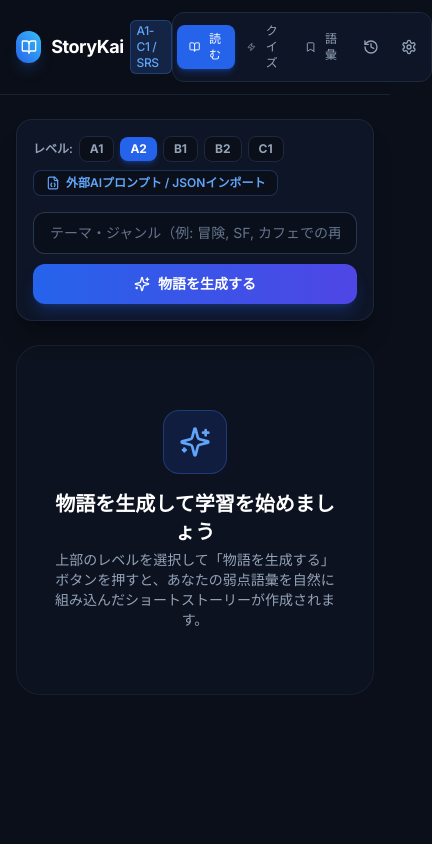
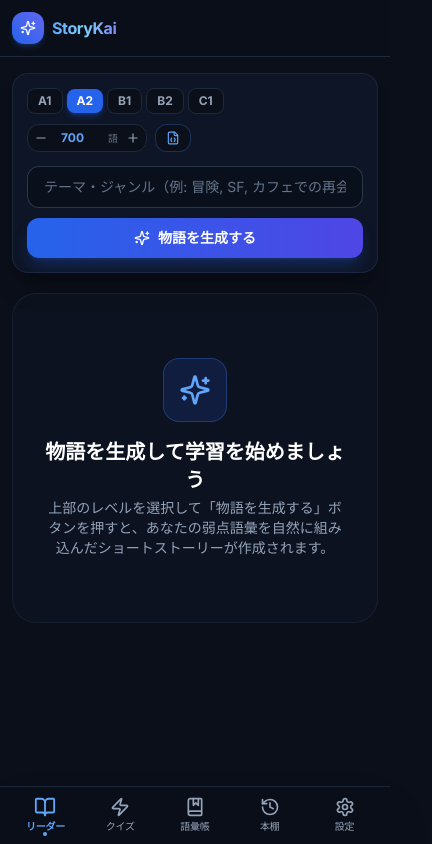
Before and after one commit to mews-iidx/english_story_generator_kai, a React (Vite) app: page / in a window 390 px wide. Shown: the whole page, 432 px wide, since content can reach past the window. Built offline with nearby package versions, Linux system fonts and the light colour scheme.

Commit message:
Fix mobile navigation with native-like bottom bar and add customizable word count selector with spinner (default 700 words)

```diff
--- a/src/App.tsx
+++ b/src/App.tsx
@@ -108,7 +108,7 @@ export const App: React.FC = () => {
   };
 
   // ストーリー生成ハンドラー
-  const handleGenerateStory = async (userPrompt?: string) => {
+  const handleGenerateStory = async (userPrompt?: string, wordCount = 700) => {
     if (!settings.geminiApiKey) {
       alert('Gemini APIキーが設定されていません。右上の「設定」からAPIキーを入力してください。');
       setActiveTab('settings');
@@ -126,6 +126,7 @@ export const App: React.FC = () => {
         userPrompt,
         targetVocabs: dueVocabs,
         recentSummaries,
+        targetWordCount: wordCount,
       });
 
       const newStory = res.story;
@@ -357,7 +358,7 @@ export const App: React.FC = () => {
         onSyncClick={handleGoogleManualSync}
       />
 
-      <main className="flex-1 pb-28">
+      <main className="flex-1 pb-24 md:pb-12">
         {/* 1. Reader Tab */}
         {activeTab === 'reader' && (
           <ReaderView
--- a/src/components/Header.tsx
+++ b/src/components/Header.tsx
@@ -1,5 +1,5 @@
 import React from 'react';
-import { BookOpen, Bookmark, History, Settings, Cloud, RefreshCw, Zap } from 'lucide-react';
+import { BookOpen, Sparkles, BookMarked, History, Settings, RefreshCw, Zap } from 'lucide-react';
 
 export type NavTab = 'reader' | 'quiz' | 'vocab' | 'history' | 'settings';
 
@@ -7,9 +7,16 @@ interface HeaderProps {
   activeTab: NavTab;
   setActiveTab: (tab: NavTab) => void;
   dueCount: number;
-  isSyncing?: boolean;
-  hasGoogleSync?: boolean;
-  onSyncClick?: () => void;
+  isSyncing: boolean;
+  hasGoogleSync: boolean;
+  onSyncClick: () => void;
+}
+
+interface TabItem {
+  id: NavTab;
+  label: string;
+  icon: React.ComponentType<{ className?: string }>;
+  badge?: number;
 }
 
 export const Header: React.FC<HeaderProps> = ({
@@ -20,116 +27,112 @@ export const Header: React.FC<HeaderProps> = ({
   hasGoogleSync,
   onSyncClick,
 }) => {
+  const tabs: TabItem[] = [
+    { id: 'reader', label: 'リーダー', icon: BookOpen },
+    { id: 'quiz', label: 'クイズ', icon: Zap },
+    { id: 'vocab', label: '語彙帳', icon: BookMarked, badge: dueCount > 0 ? dueCount : undefined },
+    { id: 'history', label: '本棚', icon: History },
+    { id: 'settings', label: '設定', icon: Settings },
+  ];
+
   return (
-    <header className="sticky top-0 z-40 bg-slate-950/85 backdrop-blur-md border-b border-slate-800/80 px-4 py-3">
-      <div className="max-w-4xl mx-auto flex items-center justify-between">
+    <>
+      {/* 1. Desktop & Mobile Top Header (Clean & Minimal) */}
+      <header className="sticky top-0 z-40 bg-slate-950/90 backdrop-blur-md border-b border-slate-800">
+        <div className="max-w-5xl mx-auto px-3 sm:px-6 h-14 flex items-center justify-between">
+          {/* Logo */}
           <div
             onClick={() => setActiveTab('reader')}
-          className="flex items-center space-x-2.5 cursor-pointer select-none"
+            className="flex items-center space-x-2 cursor-pointer group"
           >
-          <div className="w-8 h-8 rounded-xl bg-gradient-to-tr from-blue-600 to-sky-400 flex items-center justify-center shadow-lg shadow-blue-500/20">
-            <BookOpen className="w-4 h-4 text-white" />
+            <div className="w-8 h-8 rounded-xl bg-gradient-to-tr from-blue-600 to-indigo-500 flex items-center justify-center shadow-md shadow-blue-500/20 group-hover:scale-105 transition-transform">
+              <Sparkles className="w-4 h-4 text-white" />
             </div>
-          <div>
-            <span className="text-lg font-bold tracking-tight text-white flex items-center gap-1.5">
-              StoryKai <span className="text-xs px-1.5 py-0.5 rounded-md bg-blue-500/20 text-blue-400 border border-blue-500/30 font-medium">A1-C1 / SRS</span>
+            <div className="flex items-baseline space-x-1.5">
+              <span className="font-extrabold text-base sm:text-lg tracking-tight bg-gradient-to-r from-blue-400 via-sky-300 to-indigo-400 bg-clip-text text-transparent">
+                StoryKai
+              </span>
+              <span className="text-[10px] uppercase font-bold text-blue-500/80 tracking-widest hidden sm:inline">
+                Reader
               </span>
             </div>
           </div>
 
-        <div className="flex items-center space-x-1 sm:space-x-2">
+          {/* Desktop Navigation Tabs (Hidden on mobile) */}
+          <nav className="hidden md:flex items-center space-x-1 bg-slate-900/90 p-1 rounded-2xl border border-slate-800">
+            {tabs.map((tab) => {
+              const Icon = tab.icon;
+              const isActive = activeTab === tab.id;
+              return (
+                <button
+                  key={tab.id}
+                  onClick={() => setActiveTab(tab.id)}
+                  className={`relative flex items-center space-x-2 px-3.5 py-1.5 rounded-xl text-xs font-semibold transition-all ${
+                    isActive
+                      ? 'bg-blue-600 text-white shadow-md shadow-blue-600/30'
+                      : 'text-slate-400 hover:text-slate-200 hover:bg-slate-800/60'
+                  }`}
+                >
+                  <Icon className="w-4 h-4" />
+                  <span>{tab.label}</span>
+                  {tab.badge !== undefined && (
+                    <span className="ml-1 px-1.5 py-0.2 rounded-full text-[10px] font-bold bg-amber-500 text-slate-950">
+                      {tab.badge}
+                    </span>
+                  )}
+                </button>
+              );
+            })}
+          </nav>
+
+          {/* Right Action (Google Sync Indicator) */}
+          <div className="flex items-center space-x-2">
             {hasGoogleSync && (
               <button
                 onClick={onSyncClick}
                 disabled={isSyncing}
-              className={`p-2 rounded-lg text-xs font-medium flex items-center space-x-1.5 transition-all ${
-                isSyncing
-                  ? 'bg-blue-950/60 text-blue-400 border border-blue-500/30 animate-pulse'
-                  : 'text-slate-400 hover:text-slate-200 hover:bg-slate-900 border border-transparent'
-              }`}
-              title="Googleスプレッドシートと同期"
+                title="Google Drive同期"
+                className="flex items-center space-x-1 px-2.5 py-1.5 rounded-xl bg-slate-900 border border-slate-800 hover:bg-slate-850 text-slate-400 hover:text-blue-400 text-xs transition-colors"
               >
-              {isSyncing ? (
-                <RefreshCw className="w-4 h-4 animate-spin text-blue-400" />
-              ) : (
-                <Cloud className="w-4 h-4 text-blue-400" />
-              )}
-              <span className="hidden sm:inline">Drive同期</span>
+                <RefreshCw className={`w-3.5 h-3.5 text-blue-400 ${isSyncing ? 'animate-spin' : ''}`} />
+                <span className="hidden sm:inline text-[11px] font-medium">Drive同期</span>
               </button>
             )}
-
-          <nav className="flex items-center bg-slate-900/90 border border-slate-800 rounded-xl p-1">
-            {/* 1. Reader */}
-            <button
-              onClick={() => setActiveTab('reader')}
-              className={`flex items-center space-x-1.5 px-3 py-1.5 rounded-lg text-xs sm:text-sm font-medium transition-all ${
-                activeTab === 'reader'
-                  ? 'bg-blue-600 text-white shadow-md shadow-blue-600/30'
-                  : 'text-slate-400 hover:text-slate-200 hover:bg-slate-800/60'
-              }`}
-            >
-              <BookOpen className="w-4 h-4" />
-              <span>読む</span>
-            </button>
-
-            {/* 2. Quiz */}
-            <button
-              onClick={() => setActiveTab('quiz')}
-              className={`flex items-center space-x-1.5 px-3 py-1.5 rounded-lg text-xs sm:text-sm font-medium transition-all ${
-                activeTab === 'quiz'
-                  ? 'bg-blue-600 text-white shadow-md shadow-blue-600/30'
-                  : 'text-slate-400 hover:text-slate-200 hover:bg-slate-800/60'
-              }`}
-            >
-              <Zap className="w-4 h-4" />
-              <span>クイズ</span>
-            </button>
-
-            {/* 3. Vocab */}
-            <button
-              onClick={() => setActiveTab('vocab')}
-              className={`relative flex items-center space-x-1.5 px-3 py-1.5 rounded-lg text-xs sm:text-sm font-medium transition-all ${
-                activeTab === 'vocab'
-                  ? 'bg-blue-600 text-white shadow-md shadow-blue-600/30'
-                  : 'text-slate-400 hover:text-slate-200 hover:bg-slate-800/60'
-              }`}
-            >
-              <Bookmark className="w-4 h-4" />
-              <span>語彙</span>
-              {dueCount > 0 && (
-                <span className="ml-1 px-1.5 py-0.2 rounded-full text-[10px] font-bold bg-amber-500 text-slate-950">
-                  {dueCount}
-                </span>
-              )}
-            </button>
-
-            {/* 4. History */}
-            <button
-              onClick={() => setActiveTab('history')}
-              className={`flex items-center space-x-1.5 px-3 py-1.5 rounded-lg text-xs sm:text-sm font-medium transition-all ${
-                activeTab === 'history'
-                  ? 'bg-blue-600 text-white shadow-md shadow-blue-600/30'
-                  : 'text-slate-400 hover:text-slate-200 hover:bg-slate-800/60'
-              }`}
-            >
-              <History className="w-4 h-4" />
-              <span className="hidden sm:inline">履歴</span>
-            </button>
-
-            {/* 5. Settings */}
-            <button
-              onClick={() => setActiveTab('settings')}
-              className={`flex items-center space-x-1.5 px-2.5 sm:px-3 py-1.5 rounded-lg text-xs sm:text-sm font-medium transition-all ${
-                activeTab === 'settings'
-                  ? 'bg-blue-600 text-white shadow-md shadow-blue-600/30'
-                  : 'text-slate-400 hover:text-slate-200 hover:bg-slate-800/60'
-              }`}
-            >
-              <Settings className="w-4 h-4" />
-            </button>
-          </nav>
           </div>
         </div>
       </header>
+
+      {/* 2. Mobile Bottom Navigation Bar (App-like fixed bottom bar) */}
+      <nav className="md:hidden fixed bottom-0 left-0 right-0 z-40 bg-slate-950/95 backdrop-blur-lg border-t border-slate-800/90 px-2 py-1.5 flex items-center justify-around shadow-2xl safe-area-pb">
+        {tabs.map((tab) => {
+          const Icon = tab.icon;
+          const isActive = activeTab === tab.id;
+          return (
+            <button
+              key={tab.id}
+              onClick={() => setActiveTab(tab.id)}
+              className={`relative flex flex-col items-center justify-center py-1 px-2.5 rounded-xl transition-all flex-1 ${
+                isActive
+                  ? 'text-blue-400 font-bold'
+                  : 'text-slate-400 hover:text-slate-200'
+              }`}
+            >
+              <div className="relative">
+                <Icon className={`w-5 h-5 transition-transform ${isActive ? 'scale-110' : ''}`} />
+                {tab.badge !== undefined && (
+                  <span className="absolute -top-1 -right-2.5 min-w-[16px] h-4 px-1 rounded-full text-[9px] font-bold bg-amber-500 text-slate-950 flex items-center justify-center">
+                    {tab.badge}
+                  </span>
+                )}
+              </div>
+              <span className="text-[10px] mt-0.5 tracking-tight">{tab.label}</span>
+              {isActive && (
+                <span className="absolute bottom-0.5 w-1 h-1 bg-blue-400 rounded-full" />
+              )}
+            </button>
+          );
+        })}
+      </nav>
+    </>
   );
 };
--- a/src/components/ImportStoryModal.tsx
+++ b/src/components/ImportStoryModal.tsx
@@ -1,7 +1,7 @@
 import React, { useState } from 'react';
 import { CefrLevel } from '../types/settings';
 import { Story } from '../types/story';
-import { Copy, Check, FileJson, X, Sparkles, Download } from 'lucide-react';
+import { Copy, Check, FileJson, X, Sparkles, Download, Minus, Plus } from 'lucide-react';
 import { buildExternalPromptTemplate, parseRobustStoryJson } from '../utils/jsonParser';
 
 interface ImportStoryModalProps {
@@ -21,13 +21,14 @@ export const ImportStoryModal: React.FC<ImportStoryModalProps> = ({
 }) => {
   const [activeTab, setActiveTab] = useState<'prompt' | 'import'>('prompt');
   const [selectedGenre, setSelectedGenre] = useState('Adventure');
+  const [wordCount, setWordCount] = useState<number>(700);
   const [jsonInput, setJsonInput] = useState('');
   const [isCopied, setIsCopied] = useState(false);
   const [errorMsg, setErrorMsg] = useState<string | null>(null);
 
   if (!isOpen) return null;
 
-  const promptText = buildExternalPromptTemplate(cefrLevel, dueVocabs, selectedGenre);
+  const promptText = buildExternalPromptTemplate(cefrLevel, dueVocabs, selectedGenre, wordCount);
 
   const handleCopyPrompt = () => {
     navigator.clipboard.writeText(promptText);
@@ -54,6 +55,7 @@ export const ImportStoryModal: React.FC<ImportStoryModalProps> = ({
         targetVocabList: parsed.target_vocab_used || dueVocabs,
         genres: parsed.genres && parsed.genres.length > 0 ? parsed.genres : [selectedGenre],
         cefrLevel,
+        targetWordCount: wordCount,
         createdAt: new Date().toISOString(),
       };
 
@@ -124,7 +126,8 @@ export const ImportStoryModal: React.FC<ImportStoryModalProps> = ({
 
         {activeTab === 'prompt' && (
           <div className="space-y-3.5 flex-1 overflow-y-auto pr-1">
-            <div className="space-y-1.5">
+            <div className="flex flex-col sm:flex-row items-start sm:items-center justify-between gap-2.5">
+              <div className="space-y-1">
                 <label className="text-xs font-semibold text-slate-300">希望ジャンル:</label>
                 <div className="flex flex-wrap gap-1.5">
                   {genres.map(g => (
@@ -132,7 +135,7 @@ export const ImportStoryModal: React.FC<ImportStoryModalProps> = ({
                       key={g}
                       type="button"
                       onClick={() => setSelectedGenre(g)}
-                    className={`px-2.5 py-1 rounded-lg text-xs font-medium transition-all ${
+                      className={`px-2 py-0.5 rounded-lg text-xs font-medium transition-all ${
                         selectedGenre === g
                           ? 'bg-blue-600 text-white border border-blue-400/30'
                           : 'bg-slate-950 text-slate-400 hover:text-slate-200 border border-slate-800'
@@ -144,10 +147,42 @@ export const ImportStoryModal: React.FC<ImportStoryModalProps> = ({
                 </div>
               </div>
 
+              {/* Word Count Spinner */}
+              <div className="space-y-1 flex-shrink-0">
+                <label className="text-xs font-semibold text-slate-300 block">目標単語数:</label>
+                <div className="flex items-center bg-slate-950 border border-slate-800 rounded-xl p-0.5">
+                  <button
+                    type="button"
+                    onClick={() => setWordCount(w => Math.max(100, (w || 700) - 100))}
+                    className="p-1 text-slate-400 hover:text-white rounded"
+                  >
+                    <Minus className="w-3.5 h-3.5" />
+                  </button>
+                  <input
+                    type="number"
+                    step="100"
+                    min="100"
+                    max="2500"
+                    value={wordCount}
+                    onChange={(e) => setWordCount(Number(e.target.value) || 700)}
+                    className="w-14 bg-transparent text-center text-xs font-bold text-blue-400 outline-none"
+                  />
+                  <span className="text-[10px] text-slate-500 pr-1">語</span>
+                  <button
+                    type="button"
+                    onClick={() => setWordCount(w => Math.min(2500, (w || 700) + 100))}
+                    className="p-1 text-slate-400 hover:text-white rounded"
+                  >
+                    <Plus className="w-3.5 h-3.5" />
+                  </button>
+                </div>
+              </div>
+            </div>
+
             <div className="space-y-1.5">
               <div className="flex items-center justify-between">
                 <label className="text-xs font-semibold text-slate-300">
-                  生成用プロンプト (レベル: <span className="text-blue-400 font-bold">{cefrLevel}</span>, 復習語彙: <span className="text-amber-400 font-bold">{dueVocabs.length}個</span> 注入):
+                  生成用プロンプト (レベル: <span className="text-blue-400 font-bold">{cefrLevel}</span>, 語数: <span className="text-blue-400 font-bold">約{wordCount}語</span>, 復習語彙: <span className="text-amber-400 font-bold">{dueVocabs.length}個</span>):
                 </label>
                 {isCopied && (
                   <span className="text-xs text-blue-400 font-bold flex items-center gap-1 animate-fadeIn">
@@ -158,7 +193,7 @@ export const ImportStoryModal: React.FC<ImportStoryModalProps> = ({
               <textarea
                 readOnly
                 value={promptText}
-                rows={8}
+                rows={7}
                 className="w-full bg-slate-950 border border-slate-800 rounded-xl p-3 text-xs text-slate-300 font-mono leading-relaxed outline-none select-all"
               />
             </div>
--- a/src/components/ReaderView.tsx
+++ b/src/components/ReaderView.tsx
@@ -2,7 +2,7 @@ import React, { useState, useEffect, useMemo } from 'react';
 import { Story } from '../types/story';
 import { VocabItem } from '../types/vocab';
 import { CefrLevel } from '../types/settings';
-import { Sparkles, Languages, CheckCircle2, ChevronDown, ChevronUp, Volume2, RefreshCw, FileJson, Tag } from 'lucide-react';
+import { Sparkles, Languages, CheckCircle2, ChevronDown, ChevronUp, Volume2, RefreshCw, FileJson, Tag, Minus, Plus } from 'lucide-react';
 import confetti from 'canvas-confetti';
 import { speakText } from '../utils/speech';
 
@@ -12,7 +12,7 @@ interface ReaderViewProps {
   currentLevel: CefrLevel;
   onLevelChange: (level: CefrLevel) => void;
   isGenerating: boolean;
-  onGenerate: (userPrompt?: string) => Promise<void>;
+  onGenerate: (userPrompt?: string, wordCount?: number) => Promise<void>;
   onWordOrPhraseTap: (text: string, contextSentence: string) => void;
   selectedPhrase: string;
   onClearSelection: () => void;
@@ -45,6 +45,7 @@ export const ReaderView: React.FC<ReaderViewProps> = ({
   onLapseVocab,
 }) => {
   const [promptInput, setPromptInput] = useState('');
+  const [wordCount, setWordCount] = useState<number>(700);
   const [showTranslation, setShowTranslation] = useState(false);
   const [isFinished, setIsFinished] = useState(false);
   const [tappedWordsDuringStory, setTappedWordsDuringStory] = useState<Set<string>>(new Set());
@@ -249,26 +250,22 @@ export const ReaderView: React.FC<ReaderViewProps> = ({
     });
   };
 
+  const changeWordCount = (delta: number) => {
+    setWordCount(prev => Math.max(100, Math.min(2500, (prev || 700) + delta)));
+  };
+
   return (
-    <div className="max-w-3xl mx-auto px-4 py-6 space-y-6">
-      {/* 1. Generator & Import Control Bar */}
-      <div className="bg-slate-900/90 border border-slate-800/90 rounded-2xl p-4 sm:p-5 shadow-xl shadow-black/20 space-y-4">
-        <div className="flex items-center justify-between flex-wrap gap-2">
-          <div className="flex items-center space-x-1.5">
-            <span className="text-xs font-semibold text-slate-400">レベル:</span>
-            {(['A1', 'A2', 'B1', 'B2', 'C1'] as const).map((lvl) => {
-              const desc = {
-                A1: '超初級(中学1-2年)',
-                A2: '初級(中学3年-日常)',
-                B1: '中級(日常会話)',
-                B2: '中上級(自然な表現)',
-                C1: '上級(高度な英語)',
-              }[lvl];
-              return (
+    <div className="max-w-3xl mx-auto px-3 sm:px-4 py-4 sm:py-6 space-y-5">
+      {/* 1. Generator & Word Count Control Bar */}
+      <div className="bg-slate-900/90 border border-slate-800/90 rounded-2xl p-3.5 sm:p-5 shadow-xl shadow-black/20 space-y-3.5">
+        {/* Level & Word Count Controls */}
+        <div className="flex items-center justify-between flex-wrap gap-2.5">
+          {/* Level Pills */}
+          <div className="flex items-center space-x-1">
+            {(['A1', 'A2', 'B1', 'B2', 'C1'] as const).map((lvl) => (
               <button
                 key={lvl}
                 onClick={() => onLevelChange(lvl)}
-                  title={desc}
                 className={`px-2.5 py-1 rounded-lg text-xs font-bold transition-all ${
                   currentLevel === lvl
                     ? 'bg-blue-600 text-white shadow-md shadow-blue-600/30'
@@ -277,20 +274,54 @@ export const ReaderView: React.FC<ReaderViewProps> = ({
               >
                 {lvl}
               </button>
-              );
-            })}
+            ))}
+          </div>
+
+          {/* Word Count Spinner & Import */}
+          <div className="flex items-center space-x-2">
+            {/* Word Count Selector */}
+            <div className="flex items-center bg-slate-950 border border-slate-800 rounded-xl p-0.5">
+              <span className="text-[11px] text-slate-400 font-medium px-2 hidden sm:inline">語数:</span>
+              <button
+                type="button"
+                onClick={() => changeWordCount(-100)}
+                className="p-1 text-slate-400 hover:text-white hover:bg-slate-800 rounded-lg transition-colors"
+                title="100語減らす"
+              >
+                <Minus className="w-3.5 h-3.5" />
+              </button>
+              <input
+                type="number"
+                step="100"
+                min="100"
+                max="2500"
+                value={wordCount}
+                onChange={(e) => setWordCount(Number(e.target.value) || 700)}
+                className="w-14 bg-transparent text-center text-xs font-bold text-blue-400 outline-none"
+              />
+              <span className="text-[10px] text-slate-500 pr-1">語</span>
+              <button
+                type="button"
+                onClick={() => changeWordCount(100)}
+                className="p-1 text-slate-400 hover:text-white hover:bg-slate-800 rounded-lg transition-colors"
+                title="100語増やす"
+              >
+                <Plus className="w-3.5 h-3.5" />
+              </button>
             </div>
 
             <button
               onClick={onOpenImportModal}
-            className="flex items-center space-x-1.5 px-3 py-1 bg-slate-950 hover:bg-slate-800 text-blue-400 hover:text-blue-300 border border-blue-500/30 rounded-lg text-xs font-semibold transition-colors"
+              className="flex items-center space-x-1 px-2.5 py-1.5 bg-slate-950 hover:bg-slate-800 text-blue-400 border border-blue-500/30 rounded-xl text-xs font-semibold transition-colors"
               title="外部GeminiやChatGPTで生成したJSONをインポート"
             >
               <FileJson className="w-3.5 h-3.5" />
-            <span>外部AIプロンプト / JSONインポート</span>
+              <span className="hidden sm:inline">JSONインポート</span>
             </button>
           </div>
+        </div>
 
+        {/* Prompt Input & Generate Button */}
         <div className="flex flex-col sm:flex-row gap-2.5">
           <div className="relative flex-1">
             <input
@@ -299,7 +330,7 @@ export const ReaderView: React.FC<ReaderViewProps> = ({
               onChange={(e) => setPromptInput(e.target.value)}
               onKeyDown={(e) => {
                 if (e.key === 'Enter' && !isGenerating) {
-                  onGenerate(promptInput);
+                  onGenerate(promptInput, wordCount);
                 }
               }}
               placeholder="テーマ・ジャンル（例: 冒険, SF, カフェでの再会, 未指定でおまかせ）"
@@ -307,9 +338,9 @@ export const ReaderView: React.FC<ReaderViewProps> = ({
             />
           </div>
           <button
-            onClick={() => onGenerate(promptInput)}
+            onClick={() => onGenerate(promptInput, wordCount)}
             disabled={isGenerating}
-            className="flex items-center justify-center space-x-2 bg-gradient-to-r from-blue-600 to-indigo-600 hover:from-blue-500 hover:to-indigo-500 active:scale-[0.98] text-white px-5 py-2.5 rounded-xl text-sm font-semibold shadow-lg shadow-blue-600/25 disabled:opacity-50 disabled:cursor-not-allowed transition-all"
+            className="flex items-center justify-center space-x-2 bg-gradient-to-r from-blue-600 to-indigo-600 hover:from-blue-500 hover:to-indigo-500 active:scale-[0.98] text-white px-5 py-2.5 rounded-xl text-sm font-semibold shadow-lg shadow-blue-600/25 disabled:opacity-50 disabled:cursor-not-allowed transition-all flex-shrink-0"
           >
             {isGenerating ? (
               <>
@@ -328,17 +359,22 @@ export const ReaderView: React.FC<ReaderViewProps> = ({
 
       {/* 2. Story Content Area */}
       {currentStory ? (
-        <article className="bg-slate-900/60 border border-slate-800/80 rounded-3xl p-6 sm:p-9 shadow-2xl backdrop-blur-sm space-y-6">
+        <article className="bg-slate-900/60 border border-slate-800/80 rounded-3xl p-5 sm:p-9 shadow-2xl backdrop-blur-sm space-y-6">
           <div className="border-b border-slate-800/80 pb-5 space-y-2.5">
             <div className="flex items-center justify-between gap-3">
               <div className="space-y-1">
                 <div className="flex items-center space-x-2 flex-wrap">
-                  <h1 className="text-2xl sm:text-3xl font-bold text-white tracking-tight">
+                  <h1 className="text-xl sm:text-3xl font-bold text-white tracking-tight">
                     {currentStory.title}
                   </h1>
                   <span className="text-[10px] px-2 py-0.5 rounded-md bg-blue-500/20 text-blue-400 font-bold border border-blue-500/30">
                     {currentStory.cefrLevel || 'A2'}
                   </span>
+                  {currentStory.targetWordCount && (
+                    <span className="text-[10px] px-2 py-0.5 rounded-md bg-slate-800 text-slate-400 font-medium">
+                      約{currentStory.targetWordCount}語
+                    </span>
+                  )}
                 </div>
                 <p className="text-sm sm:text-base text-blue-400/90 font-medium">
                   {currentStory.titleJa}
--- a/src/types/story.ts
+++ b/src/types/story.ts
@@ -13,6 +13,7 @@ export interface Story {
   userPrompt?: string;
   cefrLevel: CefrLevel;
   genres?: string[]; // ジャンルタグ (Adventure, Daily Life, Mystery, Thriller, Sci-Fi, etc.)
+  targetWordCount?: number; // 目標単語数 (デフォルト: 700)
   createdAt: string;
 }
 
```
Also changed, not shown: src/services/gemini.ts (+11 -9 lines), src/utils/jsonParser.ts (+7 -20 lines). Lines whose indentation alone changed are shown as unchanged.
